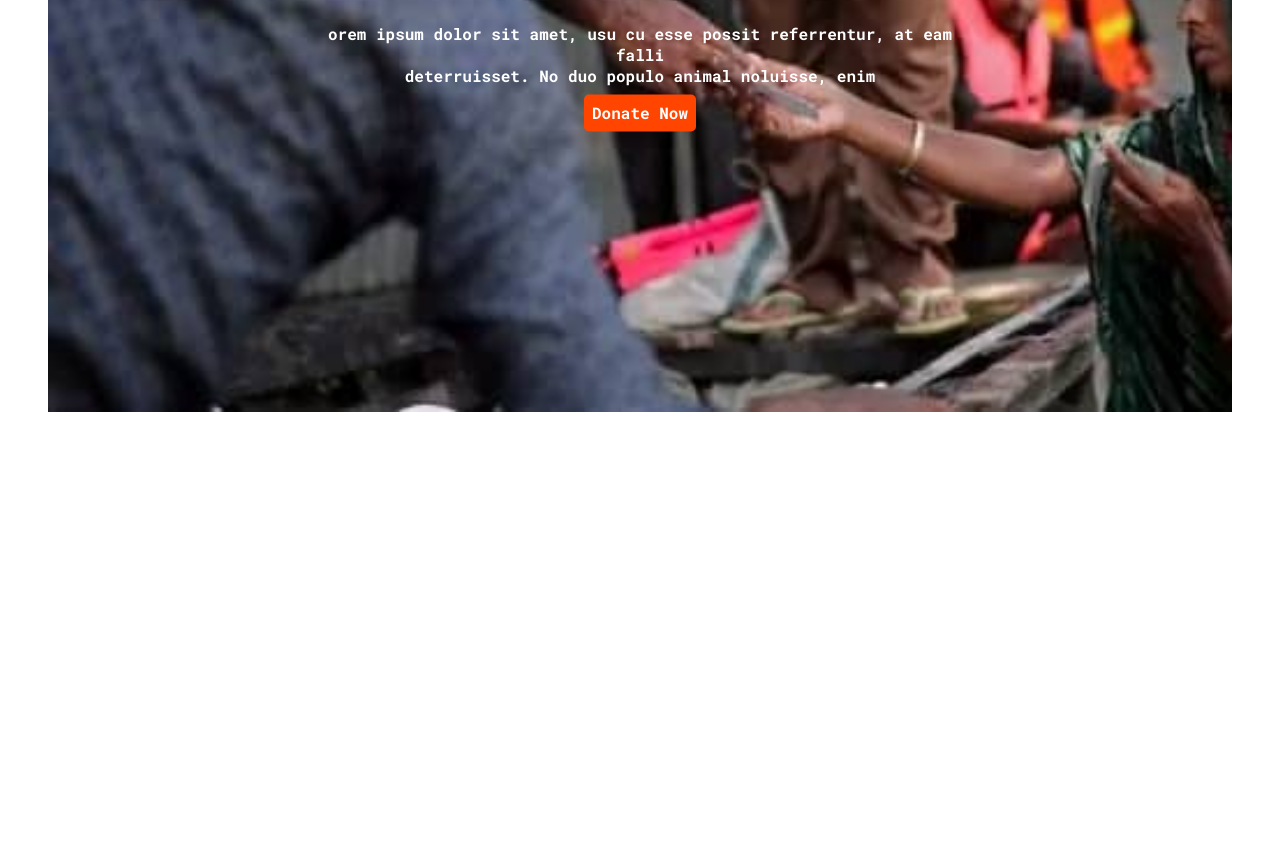
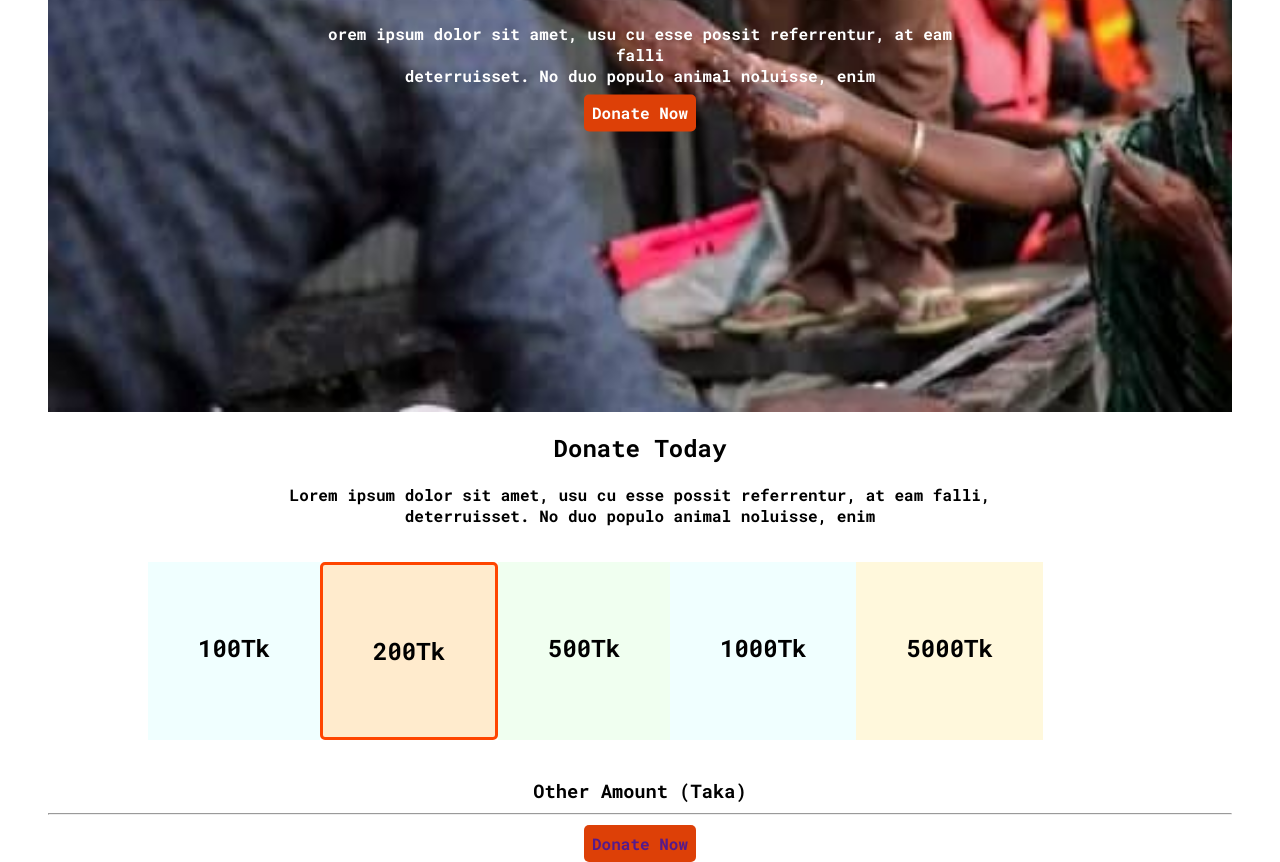
Before and after one commit to faysalsanto/assiganment-1, a plain HTML site: page index.html in a window 1280 px wide. Shown: the part 396-1258 px from the top of the page. Before the commit the page ends 816 px from the top, so only its background shows below. Drawn offline with Linux system fonts and the light colour scheme.

Commit message:
second commit

```diff
--- a/index.html
+++ b/index.html
@@ -14,17 +14,55 @@
 </head>
 
 <body>
-    <section>
-        <div class="bg-image">
+    <section class="bg-image">
         <div class="font">
             <h1 id="size">Let’s Help Those Who Are,<br>
                 More In Need</h1>
             <p>orem ipsum dolor sit amet, usu cu esse possit referrentur, at eam falli<br>
                 deterruisset. No duo populo animal noluisse, enim</p>
-                <a href="">Donate Now</a>
+            <a class="button" href="">Donate Now</a>
+        </div>
+    </section>
+    <section>
+        <div>
+            <div class="donate">
+                <h1>Donate Today</h1>
+                <p>Lorem ipsum dolor sit amet, usu cu esse possit referrentur, at eam falli,<br>
+                    deterruisset. No duo populo animal noluisse, enim</p>
+            </div>
+            <div class="donet-info">
+                <div class=" color donat-box">
+                    <h1>100Tk</h1>
+                </div>
+                <div class=" color-1 donat-box">
+                    <h1>200Tk</h1>
+                </div>
+                <div class=" color-2 donat-box">
+                    <h1>500Tk</h1>
+                </div>
+                <div class=" color-3 donat-box">
+                    <h1>1000Tk</h1>
+
+                </div>
+                <div class=" color-4 donat-box">
+                    <h1>5000Tk</h1>
                 </div>
             </div>
+
+        </div>
+        <div class="other">
+            <h3>
+                Other Amount (Taka)
+                <hr>
+
+            </h3>
+            <a id="button" href="">Donate Now</a>
+        </div>
+
     </section>
+
+
+
 </body>
 
 </html>
--- a/style.css
+++ b/style.css
@@ -26,10 +26,12 @@ body {
 
 }
 
-a {
+.button {
     color: white;
+    text-align: center;
+
     text-decoration: none;
-    background-color: orangered;
+    background-color: rgb(221, 64, 7);
     padding: 8px;
     border-radius: 5px;
 
@@ -39,3 +41,53 @@ a {
     font-size: xx-large;
     font-weight: 700;
 }
+
+.donate {
+    text-align: center;
+}
+
+.donet-info {
+    display: flex;
+    padding: 20px;
+    padding-left: 100px;
+
+}
+
+.donat-box {
+    padding: 50px;
+}
+
+.color {
+    background-color: azure;
+}
+
+.color-1 {
+    background-color: blanchedalmond;
+    border: 3px solid orangered;
+    border-radius: 5px;
+}
+
+.color-2 {
+    background-color: honeydew;
+}
+
+.color-3 {
+    background-color: azure;
+}
+
+.color-4 {
+    background-color: cornsilk;
+}
+
+.other {
+    text-align: center;
+}
+
+#button {
+
+    text-decoration: none;
+    background-color: rgb(221, 64, 7);
+    padding: 8px;
+    border-radius: 5px;
+
+}
```
Lines whose indentation alone changed are shown as unchanged.
